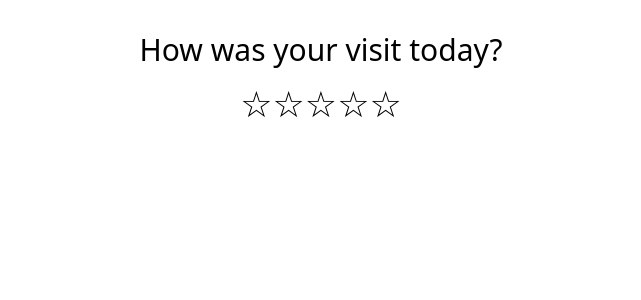
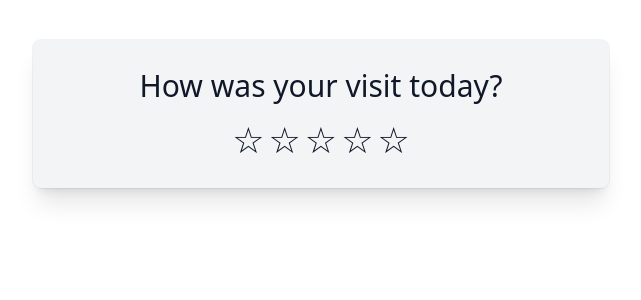
Before and after one commit to emorenocode/calificame, an Angular app: page /rate/1 in a window 1280 px wide. Shown: the top 300 px of the page, without its empty margins (319-960 px from the left). Built offline with nearby package versions, Linux system fonts and the light colour scheme.

Commit message:
feat(rate): enhance rating page with feedback form and validation

```diff
--- a/src/app/rate/rate-page.html
+++ b/src/app/rate/rate-page.html
@@ -1,14 +1,31 @@
-<main class="flex justify-center mt-8">
-  <div class="flex flex-col content-center gap-4">
+<main class="flex justify-center py-10">
+  <div
+    class="w-sm sm:w-sm md:w-xl flex flex-col content-center gap-4 bg-gray-100 text-gray-900 dark:bg-gray-800 dark:text-white rounded-lg px-6 py-7 ring shadow-xl ring-gray-900/5"
+  >
     <p class="text-3xl text-center">{{ question() }}</p>
     <app-starts (selected)="onStartSelected($event)" />
 
     @let currentStart = startSelected();
 
     @if (currentStart) {
-      <p class="text-center text-balance text-2xl">
+      <p class="text-center text-balance text-2xl text-gray-500 dark:text-gray-200">
         {{ message() }}
       </p>
+
+      @if (currentStart < 4) {
+        <label for="txtWhatsApp" class="text-gray-400">Cuéntanos qué falló para ayudarte</label>
+        <textarea
+          class="border rounded border-gray-500 dark:border-amber-50 p-1.5"
+          name="txtWhatsApp"
+          id="txtWhatsApp"
+          placeholder="Tu feedback es confidencial y solo lo vera el gerente..."
+          [formControl]="formTxt"
+        ></textarea>
+        @if (formTxt.touched && formTxt.hasError('required')) {
+          <span class="text-amber-700">El mensaje es requerido</span>
+        }
+      }
+
       <button
         class="cursor-pointer border rounded-2xl px-2 w-2xs self-center"
         (click)="goTo(btnCTA().url)"
--- a/src/app/rate/rate-page.ts
+++ b/src/app/rate/rate-page.ts
@@ -1,20 +1,22 @@
 import { Component, inject, input, OnInit, signal } from '@angular/core';
 import { Starts } from './starts/starts';
 import { RateService } from '@/app/rate/rate-service';
+import { FormControl, ReactiveFormsModule, Validators } from '@angular/forms';
 
 @Component({
   selector: 'app-rate-page',
-  imports: [Starts],
+  imports: [Starts, ReactiveFormsModule],
   templateUrl: './rate-page.html',
   styleUrl: './rate-page.css',
 })
 export class RatePage implements OnInit {
-  clientId = input.required<string>();
-  question = signal('');
-  startSelected = signal<number | null>(null);
-  message = signal('');
-  messages = signal<any>(null);
-  btnCTA = signal<{ label: string; url: string }>({ label: '', url: '' });
+  public readonly formTxt = new FormControl(null, Validators.required);
+  public readonly clientId = input.required<string>();
+  public readonly question = signal('');
+  public readonly startSelected = signal<number | null>(null);
+  public readonly message = signal('');
+  public readonly messages = signal<any>(null);
+  public readonly btnCTA = signal<{ label: string; url: string }>({ label: '', url: '' });
   private readonly rateService = inject(RateService);
 
   constructor() {}
@@ -24,7 +26,28 @@ export class RatePage implements OnInit {
   }
 
   goTo(url: string) {
+    const start = this.startSelected();
+
+    if (start && start < 4 && this.formTxt.invalid) {
+      this.formTxt.markAsTouched();
+      return;
+    }
+
+    url = this.validateWhatsAppText(url);
+
     window.open(url);
+  }
+
+  validateWhatsAppText(url: string): string {
+    const currentUrl = new URL(url);
+    const isWhatsApp = currentUrl.origin.includes('https://wa.me');
+
+    if (isWhatsApp) {
+      const txtValue = this.formTxt.value;
+      url = `${currentUrl.origin}${currentUrl.pathname}?text=${txtValue}`;
+    }
+
+    return url;
   }
 
   getClientConfig() {
@@ -47,10 +70,12 @@ export class RatePage implements OnInit {
   }
 
   private sendReview() {
-    console.log({
-      review: this.startSelected(),
-      createdAt: new Date(),
-      cta: this.btnCTA().url,
-    });
+    setTimeout(() => {
+      console.log({
+        review: this.startSelected(),
+        createdAt: new Date(),
+        cta: this.btnCTA().url,
+      });
+    }, 1000);
   }
 }
--- a/src/app/rate/starts/starts.css
+++ b/src/app/rate/starts/starts.css
@@ -0,0 +1,4 @@
+.selected {
+  transform: scale(1.2);
+  transition: all 300ms ease-in;
+}
--- a/src/app/rate/starts/starts.html
+++ b/src/app/rate/starts/starts.html
@@ -1,6 +1,10 @@
-<div class="flex justify-center">
+<div class="flex justify-center gap-1">
   @for (item of [1, 2, 3, 4, 5]; track $index) {
-    <button class="cursor-pointer text-4xl" (click)="selectStar(item)">
+    <button
+      class="cursor-pointer text-4xl text-gray-900 dark:text-white"
+      [class.selected]="item <= starSelected()"
+      (click)="selectStar(item)"
+    >
       {{ item <= starSelected() ? '★' : '☆' }}
     </button>
   }
--- a/src/mocks/clients-response.mock.ts
+++ b/src/mocks/clients-response.mock.ts
@@ -3,8 +3,9 @@ export const CLIENTS_RESPONSE_DATA_MOCK: Record<string, any> = {
     question: 'How was your visit today?',
     stars: {
       1: {
-        message: 'Message 1',
-        cta: { label: 'Ir a WhatsApp', url: 'https://wa.me/+1987654321?text=hello' },
+        message:
+          'Lorem ipsum dolor sit amet consectetur, adipisicing elit. Quasi totam similique dicta, perspiciatis saepe delectus repudiandae ea, sunt vero consequatur adipisci aut consequuntur quae quibusdam laborum. Deserunt tenetur natus itaque.',
+        cta: { label: 'Send WhatsApp', url: 'https://wa.me/+1987654321?text=hello' },
       },
       2: {
         message: 'Message 2',
```
